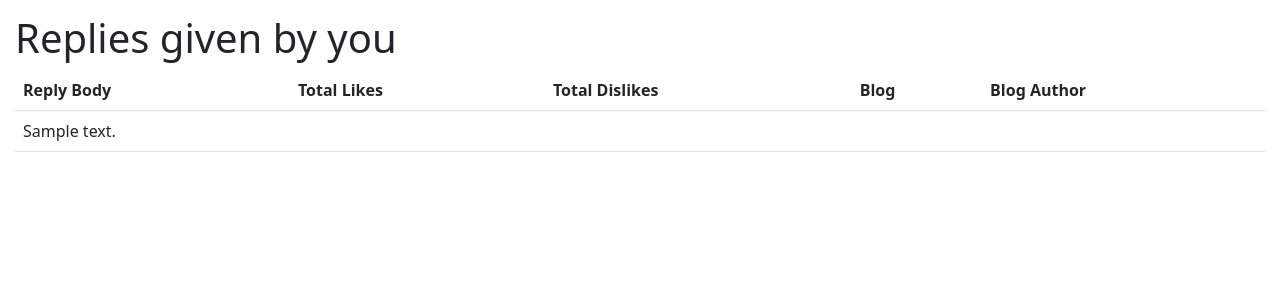
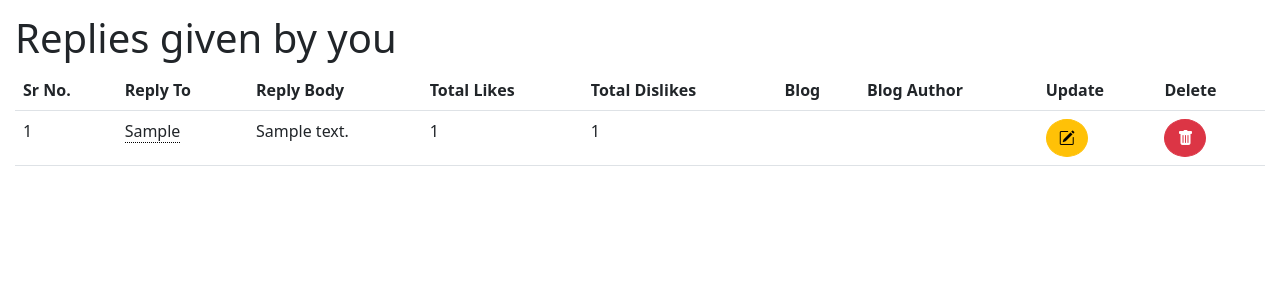
Before and after one commit to surajpulloor/Blog, a Django app: page /home/dashboard/replies_given in a window 1280 px wide. Shown: the part 56-356 px from the top of the page. Run offline with Django 3.2, Linux system fonts and the light colour scheme; a user stored in the database is signed in; tables that the repository leaves empty hold one stand-in row (values such as "Sample post"); data that the repository does not hold is empty; some libraries are stand-ins or nearby versions.

Commit message:
Added ability to update/delete replies The body of the head comment is given as a tooltip

```diff
--- a/blog/templates/blog/get_replies_given_per_user.html
+++ b/blog/templates/blog/get_replies_given_per_user.html
@@ -10,19 +10,28 @@
         <h1>Replies given by you</h1>
         <table class="table">
             <tr>
+                <th>Sr No.</th>
+                <th>Reply To</th>
                 <th>Reply Body</th>
                 <th>Total Likes</th>
                 <th>Total Dislikes</th>
                 <th>Blog</th>
                 <th>Blog Author</th>
-                {% comment %} <th>Update</th>
-                <th>Delete</th> {% endcomment %}
+                <th>Update</th>
+                <th>Delete</th>
             </tr>
             {% for reply_given in replies_given %}
                 <tr>
+                    <td>{{forloop.counter}}</td>
+                    <td>
+                        <span class="has-tooltip"
+                        data-bs-toggle="tooltip" data-bs-placement="top" title="{{reply_given.head_comment.body}}" class="has-tooltip">
+                            {{reply_given.head_comment.comment_user.first_name}}
+                        </span>
+                    </td>
                     <td>{{reply_given.body}}</td>
-                    <td>{{comment_given.noOfLikes}}</td>
-                    <td>{{comment_given.noOfDisLikes}}</td>
+                    <td>{{reply_given.noOfLikes}}</td>
+                    <td>{{reply_given.noOfDisLikes}}</td>
                     <td><a href="{% url 'blog:get_blog' reply_given.blog.blogid %}" target="_blank">{{reply_given.blog.title}}</a></td>
                     <td>
                         {{reply_given.blog.user.first_name}}
@@ -32,8 +41,8 @@
 
                     </td>
 
-                    {% comment %} <td><a href="{% url 'blog:update_comment' comment_given.blog.blogid comment_given.comment_id %}" class="blog-control btn btn-warning"><i class="bi-pencil-square"></i></a></td>
-                    <td><a href="{% url 'blog:delete_comment' comment_given.blog.blogid comment_given.comment_id %}" class="blog-control btn btn-danger"><i class="bi-trash-fill"></i></a></td> {% endcomment %}
+                    <td><a href="{% url 'blog:update_reply' reply_given.blog.blogid reply_given.head_comment.comment_id reply_given.comment_id %}?next={{request.path}}" class="blog-control btn btn-warning"><i class="bi-pencil-square"></i></a></td>
+                    <td><a href="{% url 'blog:delete_reply' reply_given.blog.blogid reply_given.head_comment.comment_id reply_given.comment_id %}?next={{request.path}}" class="blog-control btn btn-danger"><i class="bi-trash-fill"></i></a></td>
                 </tr>
             {% endfor %}
 
```
